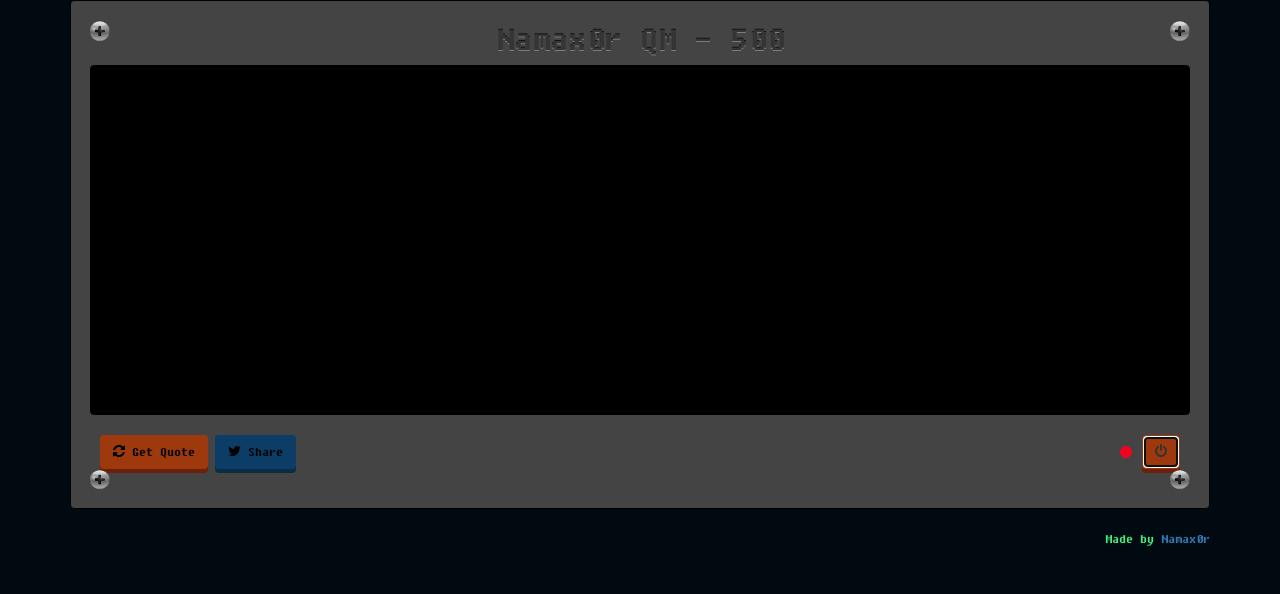
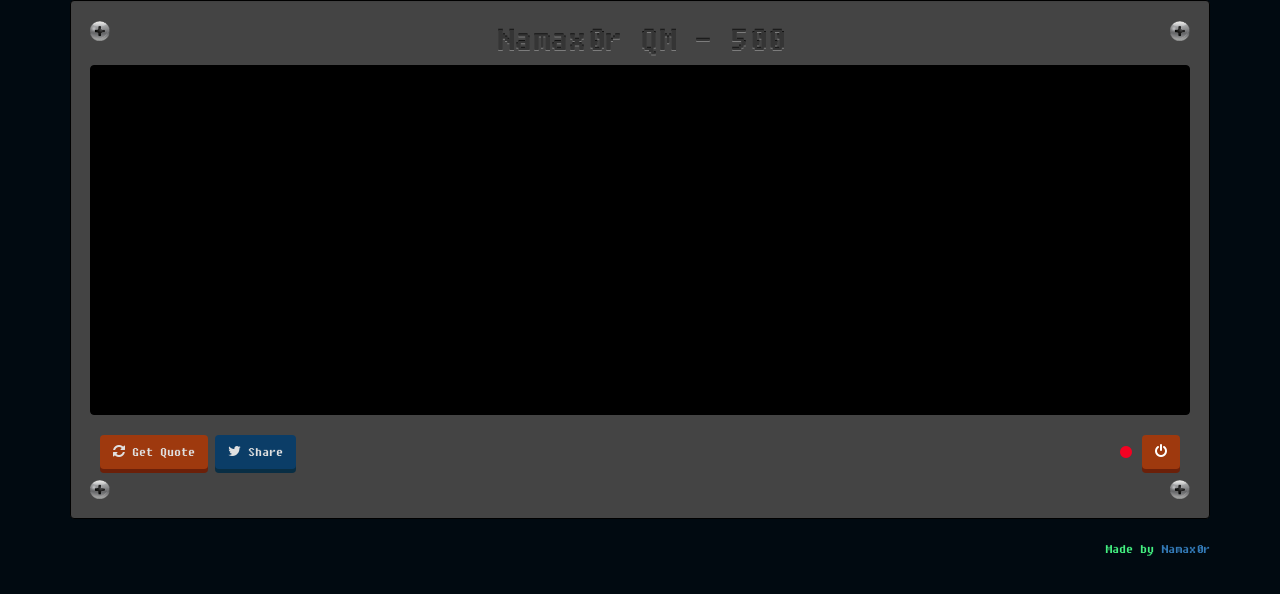
Before and after one commit to Namax0r/Random-Quote-Machine, a plain HTML site: page index.html in a window 1280 px wide. Both pictures are taken after a click on the button 1161 px from the left and 451 px from the top of the page. Drawn offline with nearby package versions, Linux system fonts and the light colour scheme.

Commit message:
Change buttons, add hover effects

```diff
--- a/style.css
+++ b/style.css
@@ -48,25 +48,48 @@ hr {
   padding: 0;
   margin-top: 5px;
 }
+#bottom-row {
+  margin-top: 10px;
+}
 
 /* End of and elemenets  screen styles */
 
-
 /* Button styles */
 
+button:focus {
+  outline: none !important;
+  /* Removes dotted outline when button is clicked */
+}
 .button {
-  color: black;
+  color: #e0e0e0;
+  position: relative;
+  -webkit-transition: all 0.1s;
+  -moz-transition: all 0.1s;
+  transition: all 0.1s;
+}
+.btn:active, .btn:focus {
+  color: #FFF !important;
+}
+#pwr-btn:hover, #quote-btn:hover {
+  background-color: #ba3a03!important;
+  color: #FFF !important
+}
+#tweet-btn:hover {
+  background-color: #026691!important;
+  color: #FFF !important
 }
 #pwr-btn {
+  float: right;
   background-color: #9E390E;
   /*border:2px solid #F6722D;*/
   -moz-box-shadow: 0 4px #6B2009;
   -webkit-box-shadow: 0 4px #6B2009;
   box-shadow: 0 4px #6B2009;
   margin-right: 10px;
-  float: right;
 }
 #pwr-btn:active {
+  position: relative;
+  top: 5px;
   background-color: #9E390E;
   /*border:2px solid #F6722D;*/
   -moz-box-shadow: 0 0px #6B2009;
@@ -82,6 +105,9 @@ hr {
   margin-left: 10px;
 }
 #quote-btn:active {
+  color: white;
+  position: relative;
+  top: 5px;
   background-color: #9E390E;
   /*border:2px solid #F6722D;*/
   -moz-box-shadow: 0 0px #6B2009;
@@ -96,6 +122,8 @@ hr {
   box-shadow: 0 4px #092E44;
 }
 #tweet-btn:active {
+  position: relative;
+  top: 5px;
   background-color: #0B3D67;
   /*border:2px solid #2861A1;*/
   -moz-box-shadow: 0 0px #092E44;
@@ -104,7 +132,6 @@ hr {
 }
 
 /* End of button styles */
-
 
 /* Quote styles */
 
@@ -122,7 +149,6 @@ blockquote {
 
 /* End of quote styles */
 
-
 /* Icons styles */
 
 #signal {
@@ -135,7 +161,6 @@ blockquote {
   color: #5b111b;
 }
 .standby-off {
-  float: right;
   margin-right: 10px;
   margin-top: 10px;
   color: #f40222 !important;
@@ -152,7 +177,6 @@ blockquote {
 
 /* End of icons styles */
 
-
 /* Screen off styles */
 
 .screen-off {
```
